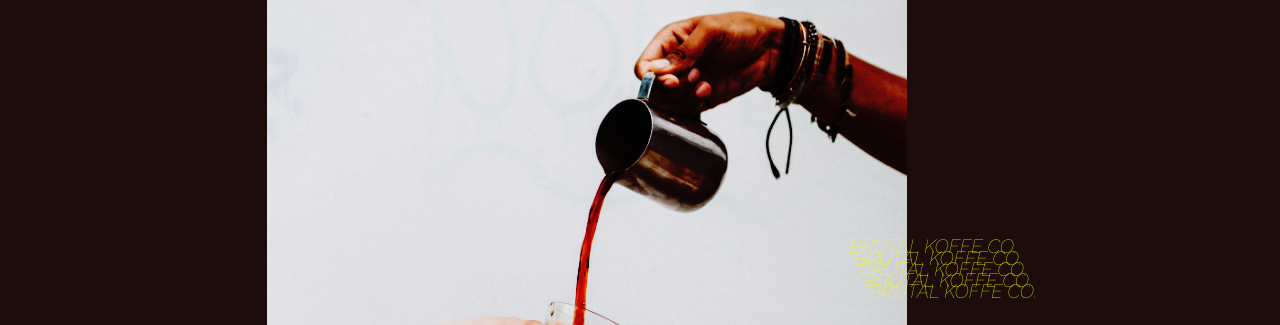
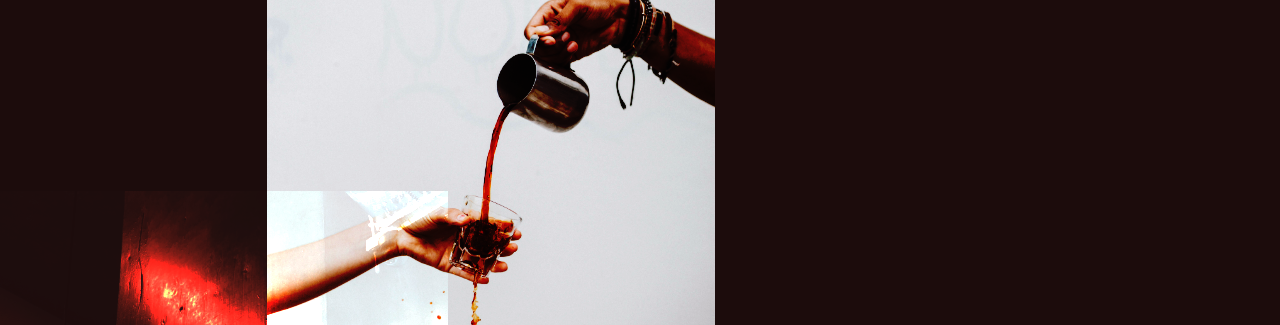
Before and after one commit to mmgmae/fake-coffee-website, a plain HTML site: page index.html in a window 1280 px wide. Shown: the part 147-472 px from the top of the page. Drawn offline with Linux system fonts and the light colour scheme.

Commit message:
sizing adjustments

```diff
--- a/app.css
+++ b/app.css
@@ -63,7 +63,7 @@
 }
 
 .cards .art-text {
-    transform: translateX(-3em) translateY(15em);
+    transform: translateX(-3em) translateY(10em);
     background-color: transparent;
 }
 
@@ -80,7 +80,7 @@
 
 .images .pour {
     mix-blend-mode: hard-light;
-    width: 50vmax;
+    width: 35vmax;
 }
 
 .images .sign {
@@ -94,8 +94,8 @@
     text-transform: uppercase;
     font-style: italic;
     font-weight: 100;
-    font-size: 1.2rem;
-    text-shadow: 5px 12px, 10px 23px, 15px 34px, 20px 45px;
+    font-size: 2.4rem;
+    text-shadow: 5px 20px, 10px 40px, 15px 60px, 20px 80px;
 }
 
 .images img {
```
